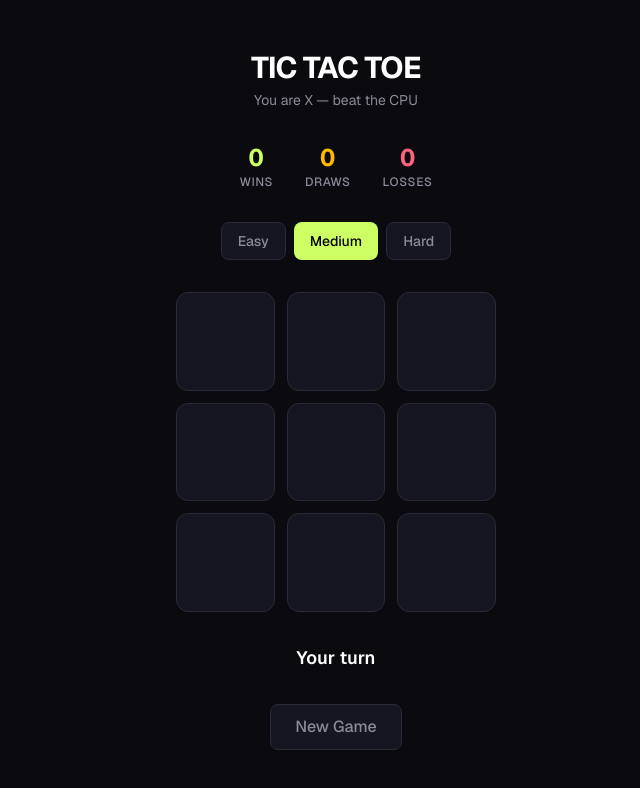
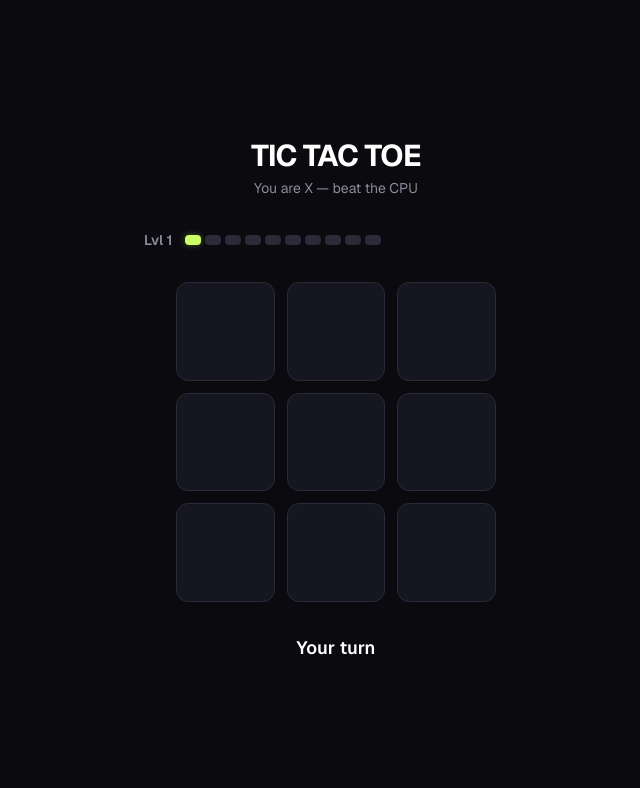
Before and after one commit to vinpez/cheddr-tic-tac-toe, a Next.js app: page / in a window 1280 px wide. Shown: the top 788 px of the page, without its empty margins (304-944 px from the left). Built offline with nearby package versions, Linux system fonts and the light colour scheme.

Commit message:
levels and progress

```diff
--- a/src/app/page.tsx
+++ b/src/app/page.tsx
@@ -3,8 +3,8 @@
 import { useGame } from '@/hooks/useGame';
 import { Board } from '@/components/Board';
 import { GameStatus } from '@/components/GameStatus';
-import { DifficultySelector } from '@/components/DifficultySelector';
-import { ScoreBoard } from '@/components/ScoreBoard';
+import { LevelBar } from '@/components/LevelBar';
+import { StreakBadge } from '@/components/StreakBadge';
 
 export default function Home() {
   const {
@@ -12,27 +12,26 @@ export default function Home() {
     isPlayerTurn,
     result,
     winInfo,
-    difficulty,
-    scores,
     cpuThinking,
+    level,
+    streak,
+    levelDelta,
     makeMove,
-    resetGame,
-    changeDifficulty,
+    newGame,
   } = useGame();
 
   return (
     <main className="flex-1 flex items-center justify-center p-4">
       <div className="w-full max-w-sm flex flex-col items-center gap-8">
         <div className="text-center">
-          <h1 className="text-3xl font-bold tracking-tight">
-            TIC TAC TOE
-          </h1>
+          <h1 className="text-3xl font-bold tracking-tight">TIC TAC TOE</h1>
           <p className="text-secondary text-sm mt-1">You are X — beat the CPU</p>
         </div>
 
-        <ScoreBoard scores={scores} />
-
-        <DifficultySelector difficulty={difficulty} onChange={changeDifficulty} />
+        <div className="flex items-center justify-between w-full">
+          <LevelBar level={level} delta={levelDelta} />
+          <StreakBadge streak={streak} />
+        </div>
 
         <Board
           board={board}
@@ -45,20 +44,17 @@ export default function Home() {
           result={result}
           isPlayerTurn={isPlayerTurn}
           cpuThinking={cpuThinking}
+          levelDelta={levelDelta}
         />
 
-        <button
-          onClick={resetGame}
-          className={`
-            px-6 py-2.5 rounded-lg font-medium transition-all duration-200 cursor-pointer
-            ${result
-              ? 'bg-accent text-black hover:bg-accent-hover'
-              : 'bg-surface text-secondary hover:text-foreground border border-border'
-            }
-          `}
-        >
-          New Game
-        </button>
+        {result && (
+          <button
+            onClick={newGame}
+            className="px-6 py-2.5 rounded-lg font-medium transition-all duration-200 cursor-pointer bg-accent text-black hover:bg-accent-hover"
+          >
+            New Game
+          </button>
+        )}
       </div>
     </main>
   );
--- a/src/components/DifficultySelector.tsx
+++ /dev/null
@@ -1,37 +0,0 @@
-'use client';
-
-import type { Difficulty } from '@/lib/game';
-
-interface DifficultySelectorProps {
-  difficulty: Difficulty;
-  onChange: (difficulty: Difficulty) => void;
-}
-
-const OPTIONS: { value: Difficulty; label: string }[] = [
-  { value: 'easy', label: 'Easy' },
-  { value: 'medium', label: 'Medium' },
-  { value: 'hard', label: 'Hard' },
-];
-
-export function DifficultySelector({ difficulty, onChange }: DifficultySelectorProps) {
-  return (
-    <div className="flex gap-2">
-      {OPTIONS.map(({ value, label }) => (
-        <button
-          key={value}
-          onClick={() => onChange(value)}
-          className={`
-            px-4 py-2 rounded-lg text-sm font-medium
-            transition-all duration-200
-            ${difficulty === value
-              ? 'bg-accent text-black'
-              : 'bg-surface text-secondary hover:text-foreground border border-border'
-            }
-          `}
-        >
-          {label}
-        </button>
-      ))}
-    </div>
-  );
-}
--- /dev/null
+++ b/src/components/LevelBar.tsx
@@ -0,0 +1,34 @@
+'use client';
+
+import { MAX_LEVEL } from '@/lib/game';
+
+interface LevelBarProps {
+  level: number;
+  delta: number;
+}
+
+export function LevelBar({ level, delta }: LevelBarProps) {
+  return (
+    <div className="flex items-center gap-3">
+      <span className="text-sm font-semibold text-secondary whitespace-nowrap">
+        Lvl {level}
+        {delta !== 0 && (
+          <span className={`ml-1 ${delta > 0 ? 'text-accent' : 'text-rose-400'}`}>
+            {delta > 0 ? '+1' : '-1'}
+          </span>
+        )}
+      </span>
+      <div className="flex gap-1">
+        {Array.from({ length: MAX_LEVEL }, (_, i) => (
+          <div
+            key={i}
+            className={`
+              h-2.5 w-4 rounded-sm transition-all duration-500
+              ${i < level ? 'bg-accent shadow-[0_0_6px_rgba(205,255,100,0.3)]' : 'bg-border'}
+            `}
+          />
+        ))}
+      </div>
+    </div>
+  );
+}
--- a/src/components/ScoreBoard.tsx
+++ /dev/null
@@ -1,26 +0,0 @@
-'use client';
-
-import type { Scores } from '@/lib/game';
-
-interface ScoreBoardProps {
-  scores: Scores;
-}
-
-export function ScoreBoard({ scores }: ScoreBoardProps) {
-  return (
-    <div className="flex gap-8 text-sm font-medium">
-      <div className="text-center">
-        <div className="text-accent text-2xl font-bold tabular-nums">{scores.wins}</div>
-        <div className="text-secondary text-xs uppercase tracking-wider">Wins</div>
-      </div>
-      <div className="text-center">
-        <div className="text-amber-400 text-2xl font-bold tabular-nums">{scores.draws}</div>
-        <div className="text-secondary text-xs uppercase tracking-wider">Draws</div>
-      </div>
-      <div className="text-center">
-        <div className="text-rose-400 text-2xl font-bold tabular-nums">{scores.losses}</div>
-        <div className="text-secondary text-xs uppercase tracking-wider">Losses</div>
-      </div>
-    </div>
-  );
-}
--- /dev/null
+++ b/src/components/StreakBadge.tsx
@@ -0,0 +1,25 @@
+'use client';
+
+interface StreakBadgeProps {
+  streak: number;
+}
+
+const MILESTONES = new Set([3, 5, 10]);
+
+export function StreakBadge({ streak }: StreakBadgeProps) {
+  if (streak === 0) return null;
+
+  const isMilestone = MILESTONES.has(streak);
+
+  return (
+    <div
+      className={`
+        flex items-center gap-1 text-sm font-semibold text-accent
+        ${isMilestone ? 'animate-pulse' : ''}
+      `}
+    >
+      <span className="text-base">&#x26A1;</span>
+      <span>{streak}</span>
+    </div>
+  );
+}
--- a/src/hooks/useGame.ts
+++ b/src/hooks/useGame.ts
@@ -3,36 +3,36 @@
 import { useState, useCallback, useEffect, useRef } from 'react';
 import {
   type Board,
-  type Difficulty,
   type GameResult,
   type WinInfo,
-  type Scores,
+  type PlayerStats,
   createBoard,
   checkWinner,
   isBoardFull,
+  MIN_LEVEL,
+  MAX_LEVEL,
 } from '@/lib/game';
 import { getCpuMove } from '@/lib/cpu';
 
-const STORAGE_KEY = 'ttt-scores';
-const DEFAULT_SCORES: Scores = { wins: 0, losses: 0, draws: 0 };
+const STORAGE_KEY = 'ttt-stats';
+const DEFAULT_STATS: PlayerStats = { level: 1, streak: 0 };
 
-function loadScores(): Scores {
-  if (typeof window === 'undefined') return DEFAULT_SCORES;
+function loadStats(): PlayerStats {
+  if (typeof window === 'undefined') return DEFAULT_STATS;
   try {
     const data = JSON.parse(localStorage.getItem(STORAGE_KEY) ?? '');
     return {
-      wins: Number(data.wins) || 0,
-      losses: Number(data.losses) || 0,
-      draws: Number(data.draws) || 0,
+      level: Math.min(MAX_LEVEL, Math.max(MIN_LEVEL, Number(data.level) || 1)),
+      streak: Math.max(0, Number(data.streak) || 0),
     };
   } catch {
-    return DEFAULT_SCORES;
+    return DEFAULT_STATS;
   }
 }
 
-function saveScores(scores: Scores): void {
+function saveStats(stats: PlayerStats): void {
   try {
-    localStorage.setItem(STORAGE_KEY, JSON.stringify(scores));
+    localStorage.setItem(STORAGE_KEY, JSON.stringify(stats));
   } catch {}
 }
 
@@ -41,23 +41,31 @@ export function useGame() {
   const [isPlayerTurn, setIsPlayerTurn] = useState(true);
   const [result, setResult] = useState<GameResult>(null);
   const [winInfo, setWinInfo] = useState<WinInfo | null>(null);
-  const [difficulty, setDifficulty] = useState<Difficulty>('medium');
-  const [scores, setScores] = useState<Scores>(DEFAULT_SCORES);
   const [cpuThinking, setCpuThinking] = useState(false);
+  const [stats, setStats] = useState<PlayerStats>(DEFAULT_STATS);
+  const [levelDelta, setLevelDelta] = useState(0);
   const cpuTimeoutRef = useRef<ReturnType<typeof setTimeout>>(undefined);
 
   useEffect(() => {
-    setScores(loadScores());
+    setStats(loadStats());
   }, []);
 
-  const addScore = useCallback((r: 'win' | 'loss' | 'draw') => {
-    setScores(prev => {
-      const next: Scores = {
-        wins: prev.wins + (r === 'win' ? 1 : 0),
-        losses: prev.losses + (r === 'loss' ? 1 : 0),
-        draws: prev.draws + (r === 'draw' ? 1 : 0),
-      };
-      saveScores(next);
+  const applyResult = useCallback((r: 'win' | 'loss' | 'draw') => {
+    setStats(prev => {
+      let nextLevel = prev.level;
+      let nextStreak = prev.streak;
+
+      if (r === 'win') {
+        nextLevel = Math.min(MAX_LEVEL, prev.level + 1);
+        nextStreak = prev.streak + 1;
+      } else if (r === 'loss') {
+        nextLevel = Math.max(MIN_LEVEL, prev.level - 1);
+        nextStreak = 0;
+      }
+
+      setLevelDelta(nextLevel - prev.level);
+      const next = { level: nextLevel, streak: nextStreak };
+      saveStats(next);
       return next;
     });
   }, []);
@@ -68,7 +76,7 @@ export function useGame() {
       const delay = 300 + Math.random() * 300;
 
       cpuTimeoutRef.current = setTimeout(() => {
-        const move = getCpuMove(currentBoard, difficulty);
+        const move = getCpuMove(currentBoard, stats.level);
         const nextBoard = [...currentBoard];
         nextBoard[move] = 'O';
         setBoard(nextBoard);
@@ -78,16 +86,16 @@ export function useGame() {
         if (winner) {
           setWinInfo(winner);
           setResult('loss');
-          addScore('loss');
+          applyResult('loss');
         } else if (isBoardFull(nextBoard)) {
           setResult('draw');
-          addScore('draw');
+          applyResult('draw');
         } else {
           setIsPlayerTurn(true);
         }
       }, delay);
     },
-    [difficulty, addScore],
+    [stats.level, applyResult],
   );
 
   const makeMove = useCallback(
@@ -102,38 +110,31 @@ export function useGame() {
       if (winner) {
         setWinInfo(winner);
         setResult('win');
-        addScore('win');
+        applyResult('win');
         return;
       }
 
       if (isBoardFull(nextBoard)) {
         setResult('draw');
-        addScore('draw');
+        applyResult('draw');
         return;
       }
 
       setIsPlayerTurn(false);
       handleCpuMove(nextBoard);
     },
-    [board, isPlayerTurn, result, cpuThinking, handleCpuMove, addScore],
+    [board, isPlayerTurn, result, cpuThinking, handleCpuMove, applyResult],
   );
 
-  const resetGame = useCallback(() => {
+  const newGame = useCallback(() => {
     if (cpuTimeoutRef.current) clearTimeout(cpuTimeoutRef.current);
     setBoard(createBoard());
     setIsPlayerTurn(true);
     setResult(null);
     setWinInfo(null);
     setCpuThinking(false);
+    setLevelDelta(0);
   }, []);
-
-  const changeDifficulty = useCallback(
-    (d: Difficulty) => {
-      setDifficulty(d);
-      resetGame();
-    },
-    [resetGame],
-  );
 
   useEffect(() => {
     return () => {
@@ -146,11 +147,11 @@ export function useGame() {
     isPlayerTurn,
     result,
     winInfo,
-    difficulty,
-    scores,
     cpuThinking,
+    level: stats.level,
+    streak: stats.streak,
+    levelDelta,
     makeMove,
-    resetGame,
-    changeDifficulty,
+    newGame,
   };
 }
--- a/src/lib/cpu.ts
+++ b/src/lib/cpu.ts
@@ -1,4 +1,4 @@
-import type { Board, Difficulty } from './game';
+import type { Board, CellValue } from './game';
 import { checkWinner, getAvailableMoves, isBoardFull } from './game';
 
 const CPU = 'O' as const;
@@ -7,6 +7,16 @@ const HUMAN = 'X' as const;
 function randomMove(board: Board): number {
   const moves = getAvailableMoves(board);
   return moves[Math.floor(Math.random() * moves.length)];
+}
+
+function findWinningMove(board: Board, player: CellValue): number | null {
+  for (const move of getAvailableMoves(board)) {
+    board[move] = player;
+    const wins = !!checkWinner(board);
+    board[move] = null;
+    if (wins) return move;
+  }
+  return null;
 }
 
 function minimax(board: Board, isMaximizing: boolean, depth: number): number {
@@ -55,40 +65,18 @@ function minimaxMove(board: Board): number {
   return bestMoves[Math.floor(Math.random() * bestMoves.length)];
 }
 
-function smartMove(board: Board): number {
-  const moves = getAvailableMoves(board);
+/** Returns the CPU's chosen move index. Difficulty scales continuously with level 1-10. */
+export function getCpuMove(board: Board, level: number): number {
+  const b = [...board];
+  const mistakeRate = (10 - level) / 9;
 
-  for (const move of moves) {
-    board[move] = CPU;
-    if (checkWinner(board)) {
-      board[move] = null;
-      return move;
-    }
-    board[move] = null;
+  if (level >= 4) {
+    const win = findWinningMove(b, CPU);
+    if (win !== null) return win;
+    const block = findWinningMove(b, HUMAN);
+    if (block !== null) return block;
   }
 
-  for (const move of moves) {
-    board[move] = HUMAN;
-    if (checkWinner(board)) {
-      board[move] = null;
-      return move;
-    }
-    board[move] = null;
-  }
-
-  if (Math.random() < 0.4) return randomMove(board);
-  return minimaxMove(board);
+  if (Math.random() < mistakeRate) return randomMove(b);
+  return minimaxMove(b);
 }
-
-/** Returns the index of the CPU's chosen move. Creates a working copy to avoid mutating the input. */
-export function getCpuMove(board: Board, difficulty: Difficulty): number {
-  const b = [...board];
-  switch (difficulty) {
-    case 'easy':
-      return randomMove(b);
-    case 'medium':
-      return smartMove(b);
-    case 'hard':
-      return minimaxMove(b);
-  }
-}
--- a/src/lib/game.ts
+++ b/src/lib/game.ts
@@ -1,7 +1,6 @@
 export type Player = 'X' | 'O';
 export type CellValue = Player | null;
 export type Board = CellValue[];
-export type Difficulty = 'easy' | 'medium' | 'hard';
 export type GameResult = 'win' | 'loss' | 'draw' | null;
 
 export interface WinInfo {
@@ -9,11 +8,13 @@ export interface WinInfo {
   line: number[];
 }
 
-export interface Scores {
-  wins: number;
-  losses: number;
-  draws: number;
+export interface PlayerStats {
+  level: number;
+  streak: number;
 }
+
+export const MIN_LEVEL = 1;
+export const MAX_LEVEL = 10;
 
 const WINNING_LINES: readonly number[][] = [
   [0, 1, 2], [3, 4, 5], [6, 7, 8],
```
Also changed, not shown: src/app/globals.css (+13 -0 lines), src/components/GameStatus.tsx (+4 -3 lines), 1 other file (tests, documents, lock files or other folders).
